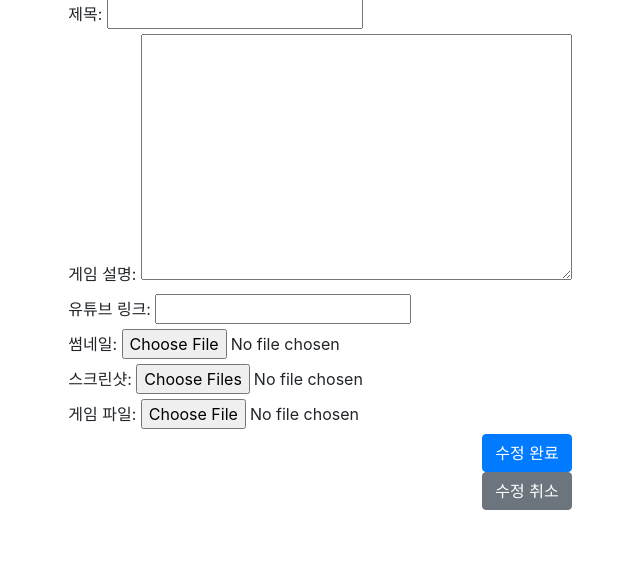
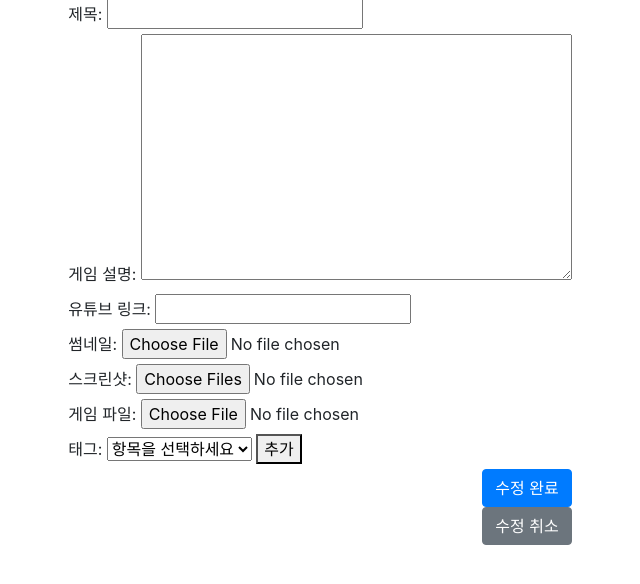
Before and after one commit to creative-darkstar/sparta-games, a Django app: page /games/list/1/update/ in a window 1280 px wide. Shown: the part 90-674 px from the top of the page, without its empty margins (320-960 px from the left). Run offline with Django 4.2, Linux system fonts and the light colour scheme; data that the repository does not hold is empty; some libraries are stand-ins or nearby versions.

Commit message:
Add:games UpdateTag ing

```diff
--- a/games/templates/games/game_update.html
+++ b/games/templates/games/game_update.html
@@ -17,7 +17,6 @@
                     <label for="id_youtube_url">유튜브 링크: </label>
                     <input type="text" name="youtube_url" maxlength="255" required="" id="id_youtube_url">
                 </div>
-                {#                    태그#}
                 <div>
                     <label for="id_thumbnail">썸네일: </label>
                     <input type="file" name="thumbnail" accept="image/*" id="id_thumbnail" alt="...">
@@ -29,6 +28,17 @@
                 <div>
                     <label for="id_gamefile">게임 파일: </label>
                     <input type="file" name="gamefile" accept="application/zip" id="id_gamefile">
+                </div>
+                <div>
+                    <label for="id_tag">태그: </label>
+                    <select id="itemSelect">
+                        <option value="">항목을 선택하세요</option>
+                        <option value="Apple">Apple</option>
+                        <option value="Banana">Banana</option>
+                        <option value="Cherry">Cherry</option>
+                    </select>
+                    <button onclick="addItem()">추가</button>
+                    <div id="selectedItems"></div>
                 </div>
                 <div class="d-grid gap-2 d-md-flex justify-content-md-end">
                     <button  type="submit" class="btn btn-primary">수정 완료</button>
@@ -93,4 +103,22 @@
             loadGameDetails();// 페이지 로드 시 게임 상세 정보를 로드
         }
     </script>
+    <script>
+        function addItem() {
+            var select = document.getElementById("itemSelect");
+            var selectedValue = select.value;
+            var selectedText = select.options[select.selectedIndex].text;
+
+            if (selectedValue !== "") {
+                var itemsDiv = document.getElementById("selectedItems");
+                var newItem = document.createElement("div");
+                newItem.classList.add("selected-item");
+                newItem.textContent = selectedText;
+                newItem.onclick = function() {
+                    itemsDiv.removeChild(newItem);
+                };
+                itemsDiv.appendChild(newItem);
+            }
+        }
+    </script>
 {% endblock %}
```
